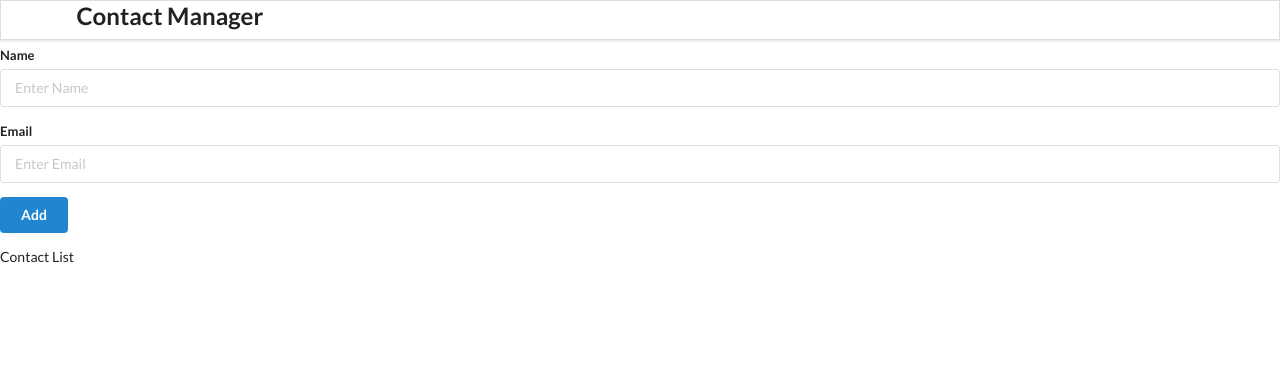
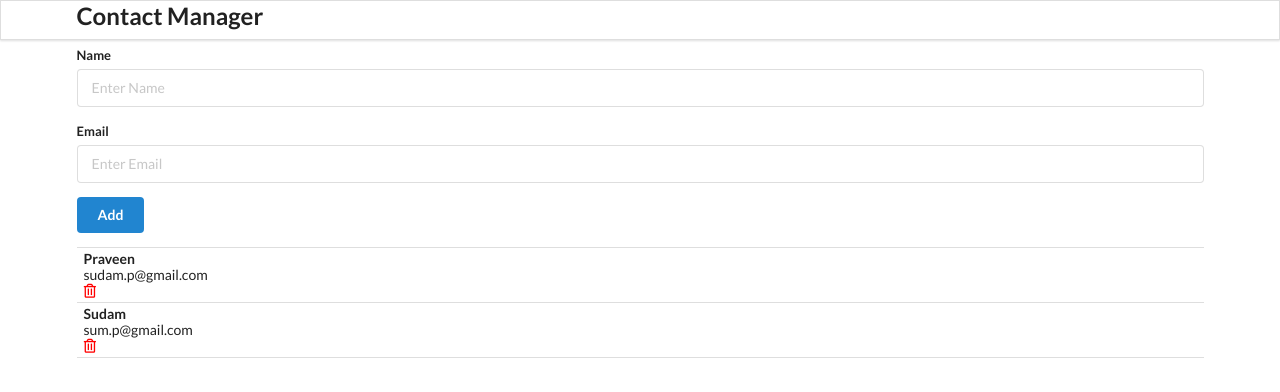
Before and after one commit to Sudam-Praveen/Contact-App-React, a React (Vite) app in the folder contact-app/: page / in a window 1280 px wide. Shown: the top 392 px of the page. Built offline with nearby package versions, Linux system fonts and the light colour scheme.

Commit message:
adding cards and fields

```diff
--- a/contact-app/src/components/App.jsx
+++ b/contact-app/src/components/App.jsx
@@ -7,12 +7,25 @@ import ContactList from './ContactList'
 
 function App() {
 
+  const contacts=[
+    {
+      id:'01',
+      name:'Praveen',
+      email:'sudam.p@gmail.com'
+    },
+    {
+      id:'02',
+      name:'Sudam',
+      email:'sum.p@gmail.com'
+    }
+
+  ];
 
   return (
-    <div>
+    <div className='ui container'>
       <Header></Header>
       <AddContact></AddContact>
-      <ContactList></ContactList>
+      <ContactList contacts={contacts}></ContactList>
     </div>
   )
 }
--- a/contact-app/src/components/ContactCard.jsx
+++ b/contact-app/src/components/ContactCard.jsx
@@ -0,0 +1,15 @@
+import React from "react";
+
+export default function ContactCard(props){
+    const{id,name,email}=props.contact;
+    return(
+        <div className="item">
+        <div className="content">
+            <div className="header">{name}</div>
+            <div>{email}</div>
+        </div>
+        <i className="trash alternate outline icon"
+        style={{ color:"red", marginTop:"7px"}}></i>
+    </div>
+    )
+}
--- a/contact-app/src/components/ContactList.jsx
+++ b/contact-app/src/components/ContactList.jsx
@@ -1,9 +1,20 @@
 import React from "react";
+import ContactCard from "./ContactCard";
 
-export default function ContactList(){
-    return(
+export default function ContactList(props) {
+    console.log(props.contacts[0].name);
+
+    const renderContactList = props.contacts.map((contact) => {
+        return (
+            <ContactCard contact={contact}></ContactCard>
+        )
+    })
+
+
+    return (
         <div className="ui celled list" >
-            Contact List
+            {renderContactList}
+
         </div>
     )
 }
```
